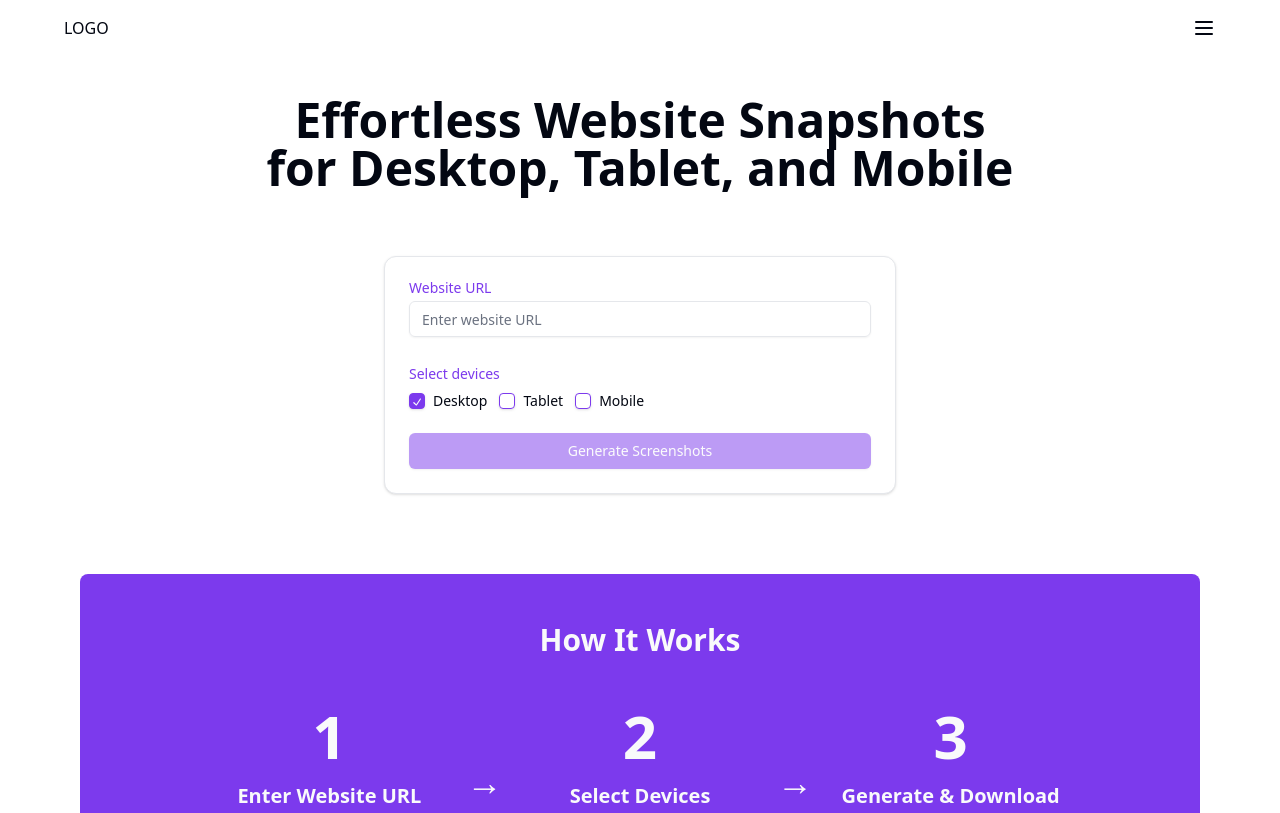
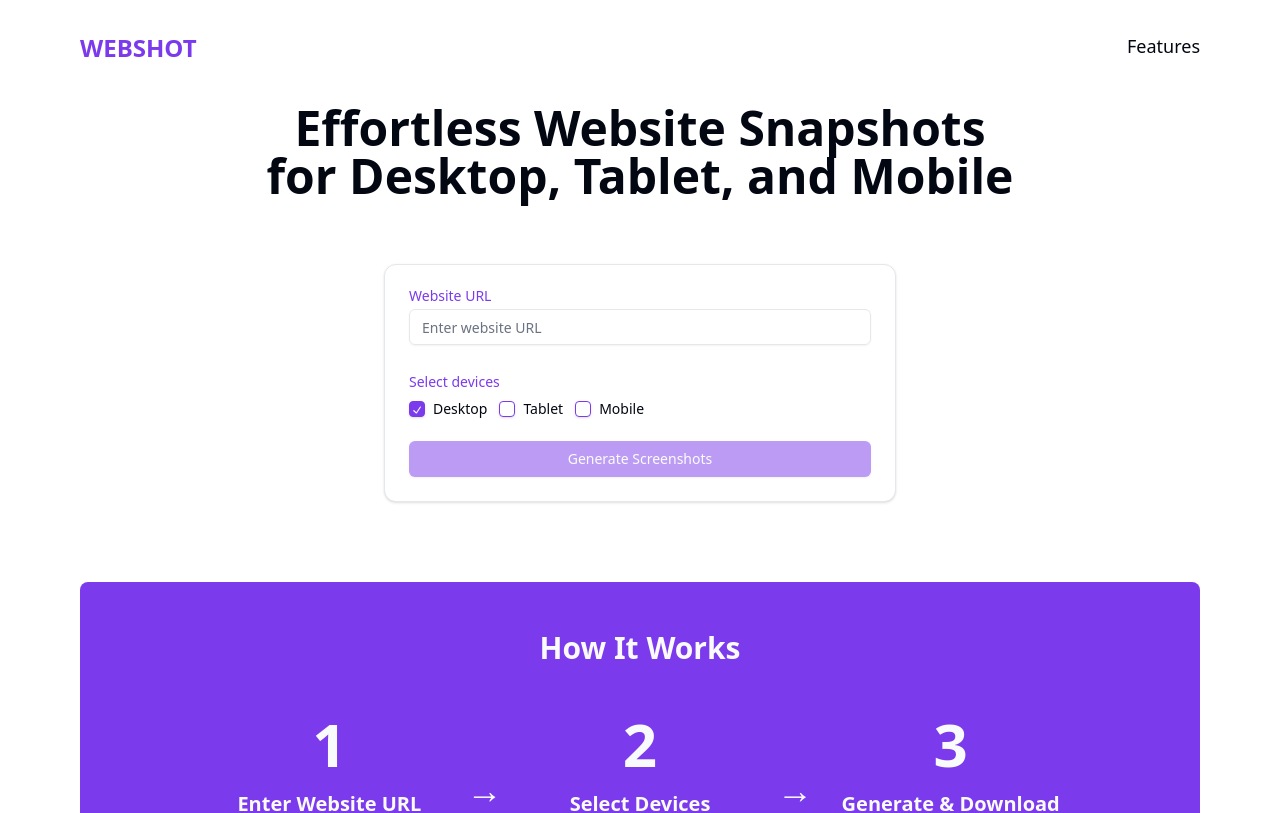
Before and after one commit to amanDhiran/website-screenshot, a Next.js app: page / in a window 1280 px wide. Shown: the top 813 px of the page. Built offline with nearby package versions, Linux system fonts and the light colour scheme.

Commit message:
finishing the project

```diff
--- a/app/page.tsx
+++ b/app/page.tsx
@@ -46,7 +46,7 @@ export default function Home() {
           </div>
         </section>
 
-      <section className="mt-16 bg-gray-100 p-10 rounded-xl">
+      <section id="features" className="mt-16 bg-gray-100 p-10 rounded-xl">
         <h2 className="text-3xl font-bold text-center mb-9">
           Features
         </h2>
--- a/components/Navbar.tsx
+++ b/components/Navbar.tsx
@@ -1,30 +1,15 @@
 "use client";
-import { Button } from "./ui/button";
-import { useTheme } from "next-themes";
-import { Moon, Sun } from "lucide-react";
-import { Menu } from "lucide-react";
+import { useState } from "react";
+
 export function Navbar() {
-  const { theme, setTheme } = useTheme();
+  const [openMenu, setOpenMenu] = useState<boolean>(false)
 
   return (
-    <div className="flex py-4 max-w-6xl m-auto justify-between">
-      <div>LOGO</div>
-      <div className="flex items-center gap-2">
-        {/* <Button
-          variant="ghost"
-          size="icon"
-          onClick={() => setTheme(theme === "dark" ? "light" : "dark")}
-        >
-          {theme === "dark" ? (
-            <Sun className="h-6 w-6" />
-          ) : (
-            <Moon className="h-6 w-6" />
-          )}
-          <span className="sr-only">Toggle theme</span>
-        </Button> */}
-        <div>
-          <Menu className="h-6 w-6" />
-        </div>
+
+    <div className="flex pt-8 px-4 max-w-6xl m-auto justify-between">
+      <h1 className="text-2xl font-extrabold text-primary">WEBSHOT</h1>
+      <div>
+        <a href="#features" className="hover:text-primary text-lg font-medium">Features</a>
       </div>
     </div>
   );
```
